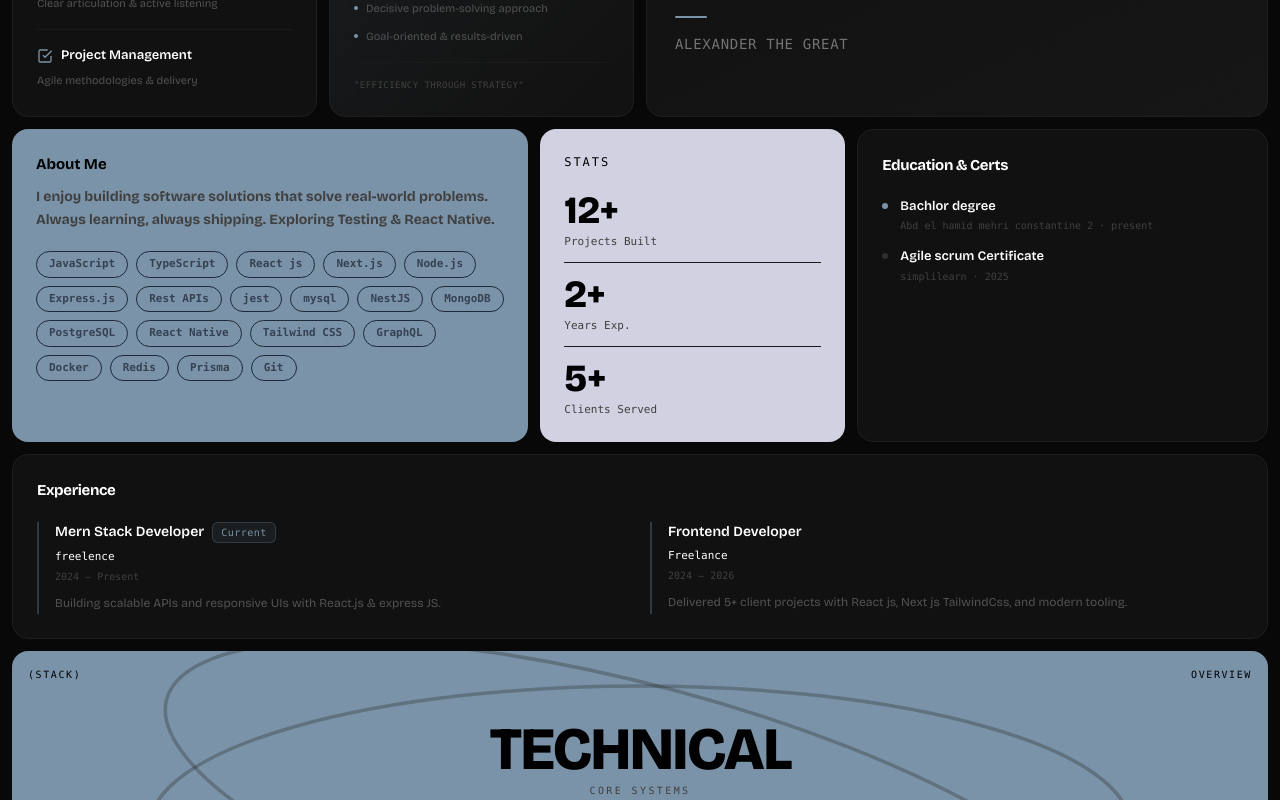
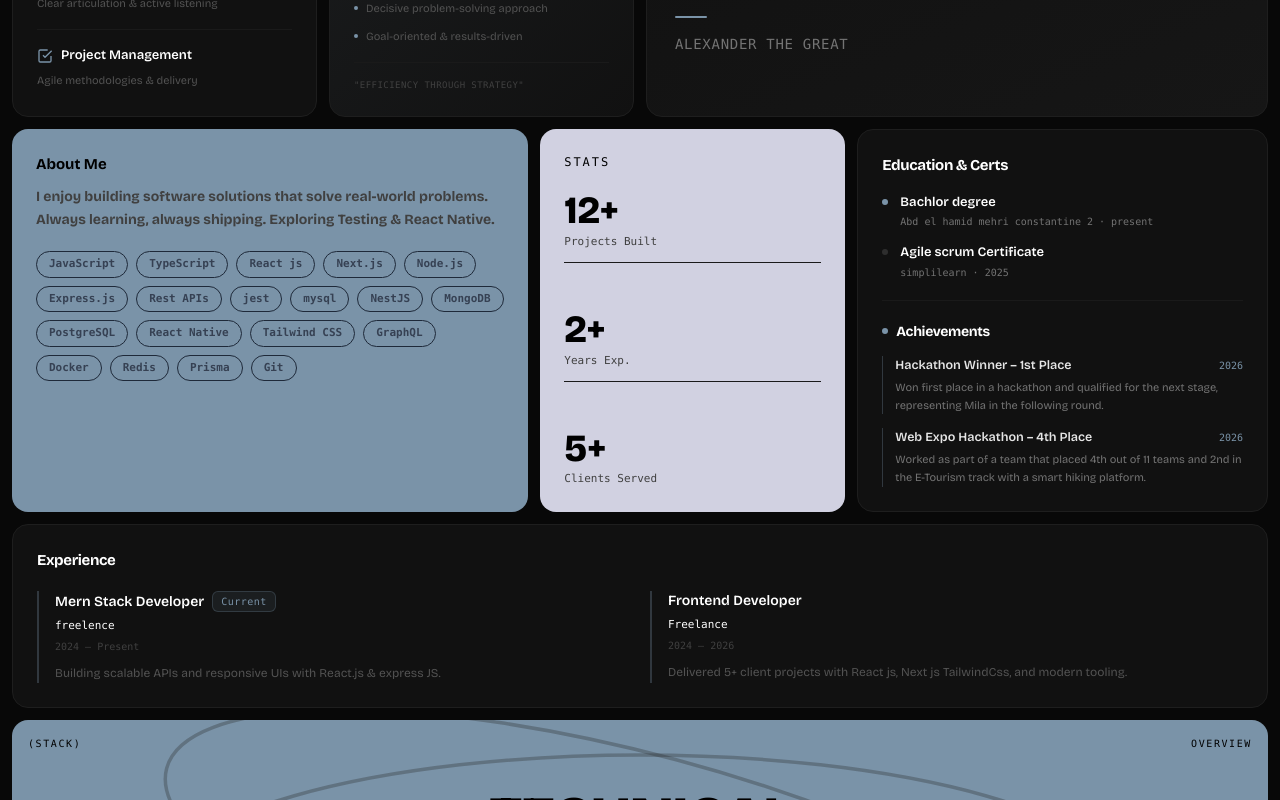
Before and after one commit to Noufel-sf/My_Portfolio, a React (Vite) app: page / in a window 1280 px wide. Shown: the part 1640-2440 px from the top of the page. Built offline with nearby package versions, Linux system fonts and the light colour scheme; a web font is replaced by a local one.

Commit message:
adding new achievements

```diff
--- a/package.json
+++ b/package.json
@@ -20,8 +20,8 @@
     "icons": "^1.0.0",
     "lucide-react": "^0.563.0",
     "process": "^0.11.10",
-    "react": "^19.1.0",
-    "react-dom": "^19.1.0",
+    "react": "19.1.0",
+    "react-dom": "19.1.0",
     "react-helmet": "^6.1.0",
     "react-icons": "^5.5.0",
     "react-router-dom": "^7.13.1",
--- a/src/Components/Footer.jsx
+++ b/src/Components/Footer.jsx
@@ -46,12 +46,7 @@ function Footer() {
                 </p>
               </div>
 
-              <a
-                href="https://www.linkedin.com/in/noufel-seif-el-islam-nasri/"
-                className="inline-flex items-center justify-center rounded-full bg-neutral-900 mb-4 text-white font-mono text-[11px] tracking-[0.12em] uppercase px-6 py-3 transition-colors duration-200 w-fit"
-              >
-                contact me
-              </a>
+
             </div>
 
             <div className="flex flex-col sm:flex-row sm:items-center sm:justify-between gap-6 border-t border-[#1b1b1b] pt-6">
--- a/src/pages/HomePage.jsx
+++ b/src/pages/HomePage.jsx
@@ -88,6 +88,18 @@ const EDUCATION = [
     school: "simplilearn",
     year: "2025",
     primary: false,
+  },
+];
+const ACHIEVEMENTS = [
+  {
+    title: "Hackathon Winner – 1st Place",
+    year: "2026",
+    desc: "Won first place in a hackathon and qualified for the next stage, representing Mila in the following round.",
+  },
+  {
+    title: "Web Expo Hackathon – 4th Place",
+    year: "2026",
+    desc: "Worked as part of a team that placed 4th out of 11 teams and 2nd in the E-Tourism track with a smart hiking platform.",
   },
 ];
 const EXPERIENCE = [
@@ -1070,26 +1082,60 @@ export default function HomePage() {
             </div>
           </motion.div>
 
-          {/* EDUCATION ─ col-span-4 */}
+          {/* EDUCATION & ACHIEVEMENTS ─ col-span-4 */}
           <motion.div variants={up} className="sm:col-span-2 lg:col-span-4">
-            <Card className="p-6 h-full">
-              <h2 className="font-bold text-[15px] tracking-tight mb-5">
+            <Card className="p-6 h-full flex flex-col justify-between">
+              <div>
+                <h2 className="font-bold text-[15px] tracking-tight mb-4">
                   Education &amp; Certs
                 </h2>
                 <div className="grid grid-cols-1 sm:grid-cols-2 lg:grid-cols-1 gap-3.5">
                   {EDUCATION.map((e) => (
                     <div key={e.name} className="flex items-start gap-3">
                       <div
-                      className={`w-1.5 h-1.5 rounded-full shrink-0 mt-1.5 ${e.primary ? "bg-[#7A93A8]" : "bg-[#2e2e2e]"}`}
+                        className={`w-1.5 h-1.5 rounded-full shrink-0 mt-1.5 ${
+                          e.primary ? "bg-[#7A93A8]" : "bg-[#2e2e2e]"
+                        }`}
                       />
                       <div>
                         <p className="font-semibold text-[13px]">{e.name}</p>
-                      <p className="font-mono text-[10px] text-neutral-700 mt-0.5">
+                        <p className="font-mono text-[10px] text-neutral-500 mt-0.5">
                           {e.school} · {e.year}
                         </p>
                       </div>
                     </div>
                   ))}
+                </div>
+
+                <div className="h-px bg-[#1a1a1a] my-5" />
+
+                <div className="flex items-center gap-2 mb-3.5">
+                  <div className="w-1.5 h-1.5 rounded-full bg-[#7A93A8]" />
+                  <h3 className="font-bold text-[14px] tracking-tight text-white">
+                    Achievements
+                  </h3>
+                </div>
+
+                <div className="space-y-3.5">
+                  {ACHIEVEMENTS.map((a) => (
+                    <div
+                      key={a.title}
+                      className="pl-3 border-l border-[#7A93A8]/30"
+                    >
+                      <div className="flex items-center justify-between gap-2 mb-1 flex-wrap">
+                        <p className="font-semibold text-[12.5px] text-neutral-200">
+                          {a.title}
+                        </p>
+                        <span className="font-mono text-[10px] text-[#7A93A8]">
+                          {a.year}
+                        </span>
+                      </div>
+                      <p className="text-[11px] text-neutral-500 leading-relaxed">
+                        {a.desc}
+                      </p>
+                    </div>
+                  ))}
+                </div>
               </div>
             </Card>
           </motion.div>
```
Also changed, not shown: 1 other file (tests, documents, lock files or other folders). Lines whose indentation alone changed are shown as unchanged.
